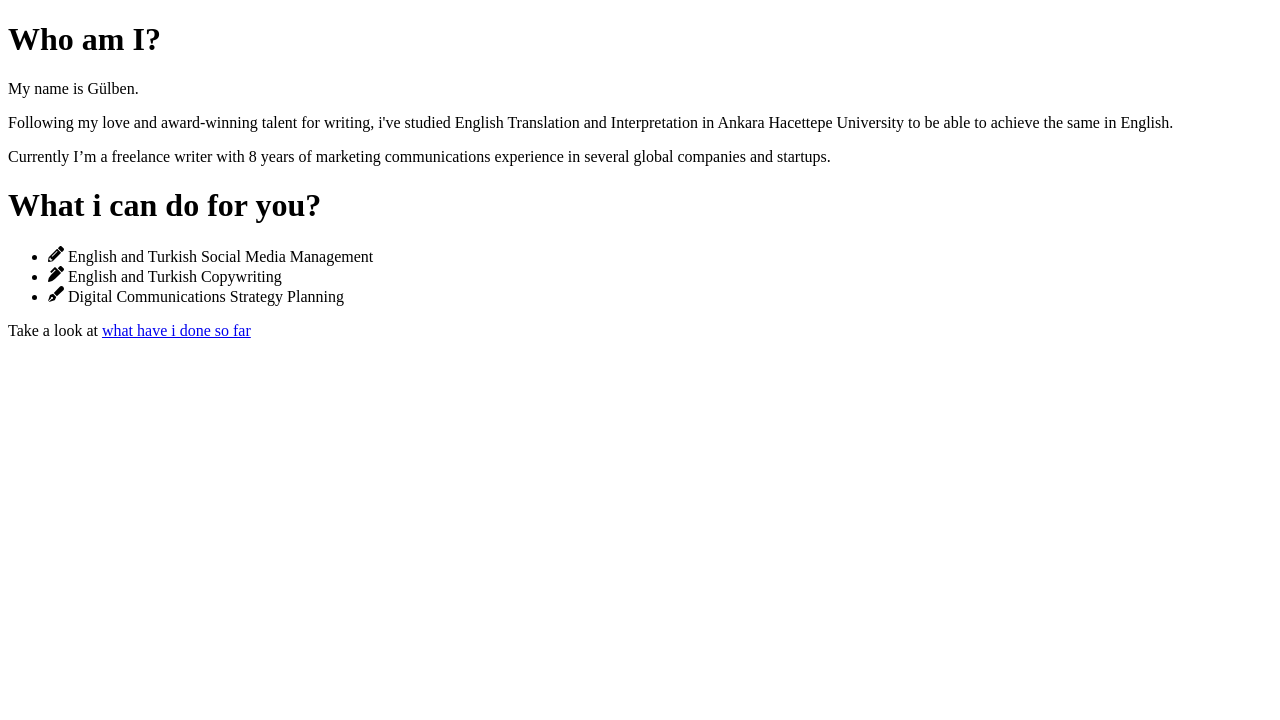
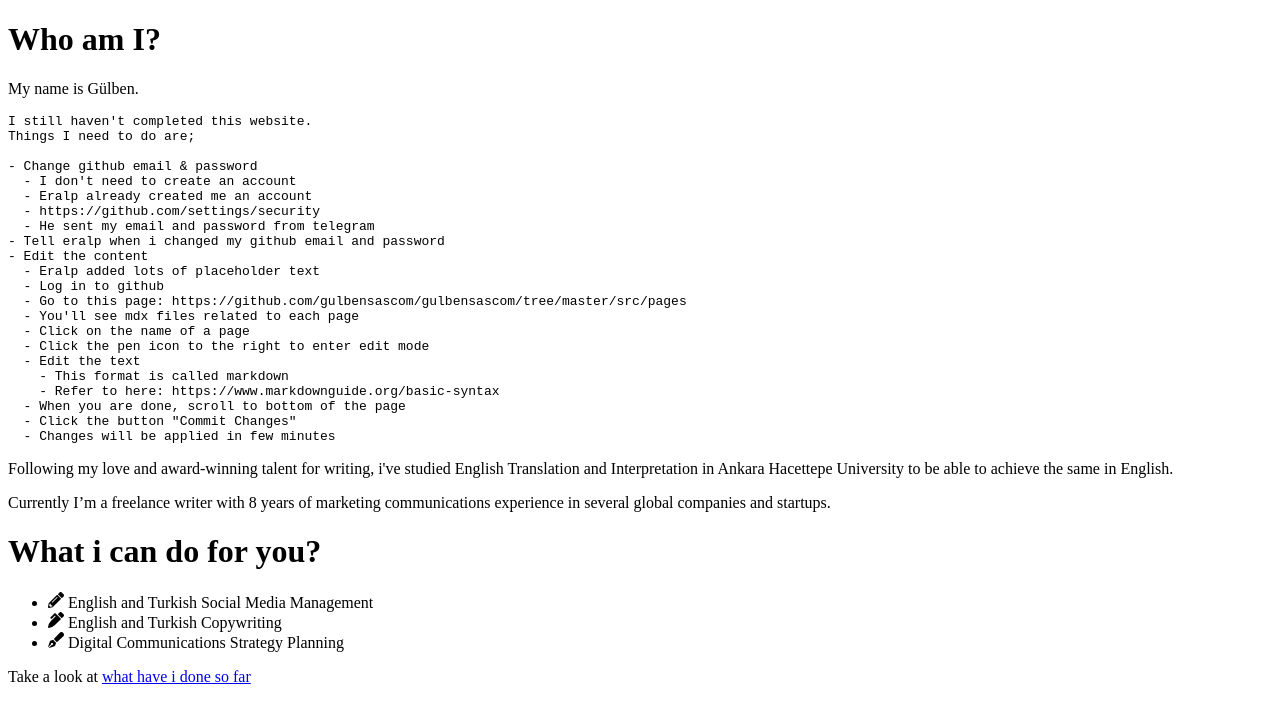
Before and after one commit to hazelkavilime/hazelkavilime, a Gatsby site: page / in a window 1280 px wide. Built offline with nearby package versions, Linux system fonts and the light colour scheme; Gatsby itself is replaced by a stand-in of ours; code samples lack their colours.

Commit message:
Added notes

````diff
--- a/src/pages/index.mdx
+++ b/src/pages/index.mdx
@@ -3,6 +3,31 @@ import { FaPencilAlt, FaPenAlt, FaPenFancy } from "react-icons/fa"
 # Who am I?
 
 My name is Gülben.
+
+```
+I still haven't completed this website.
+Things I need to do are;
+
+- Change github email & password
+  - I don't need to create an account
+  - Eralp already created me an account
+  - https://github.com/settings/security
+  - He sent my email and password from telegram
+- Tell eralp when i changed my github email and password
+- Edit the content
+  - Eralp added lots of placeholder text
+  - Log in to github
+  - Go to this page: https://github.com/gulbensascom/gulbensascom/tree/master/src/pages
+  - You'll see mdx files related to each page
+  - Click on the name of a page
+  - Click the pen icon to the right to enter edit mode
+  - Edit the text
+    - This format is called markdown
+    - Refer to here: https://www.markdownguide.org/basic-syntax
+  - When you are done, scroll to bottom of the page
+  - Click the button "Commit Changes"
+  - Changes will be applied in few minutes
+```
 
 Following my love and award-winning talent for writing,
 i've studied English Translation and Interpretation in Ankara Hacettepe University to be able to achieve the same in English.
````
